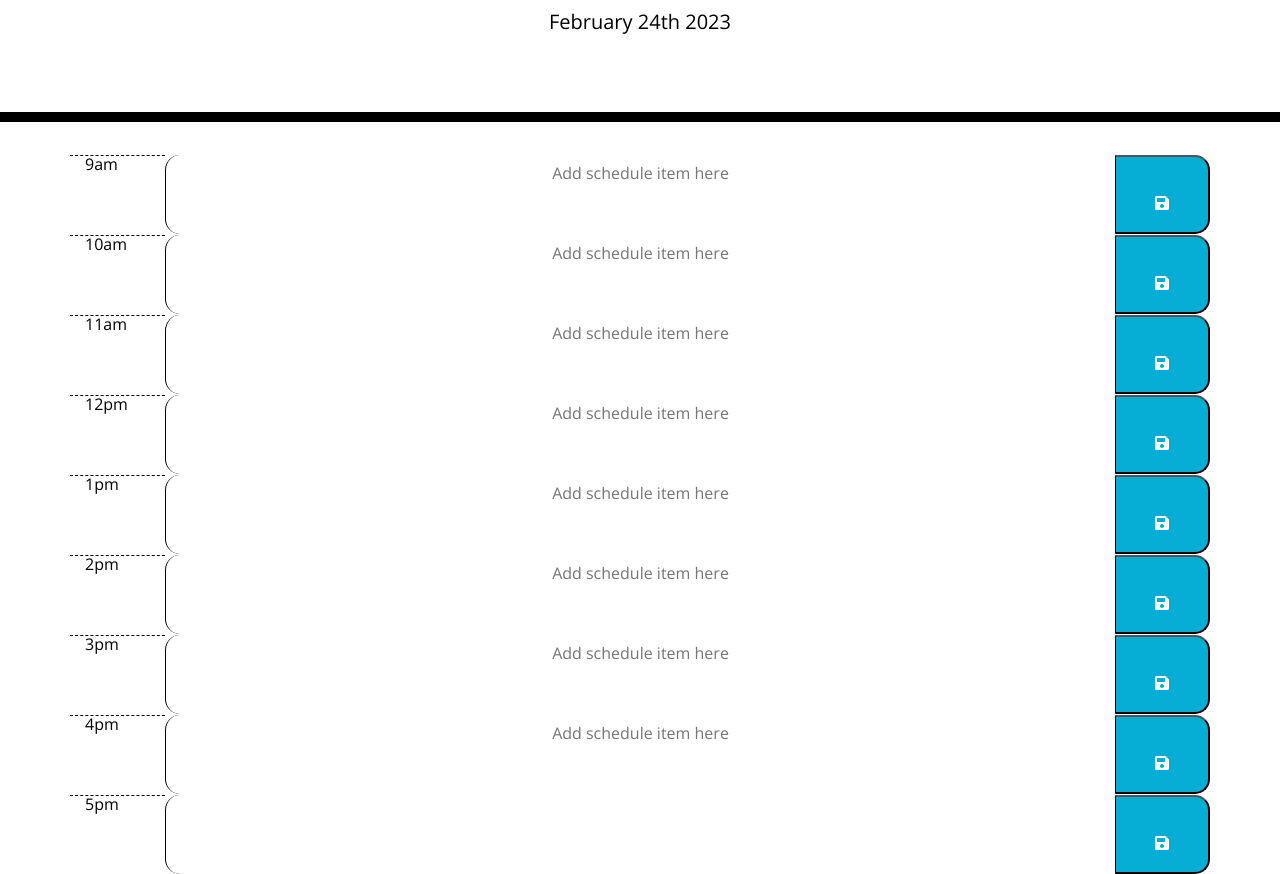
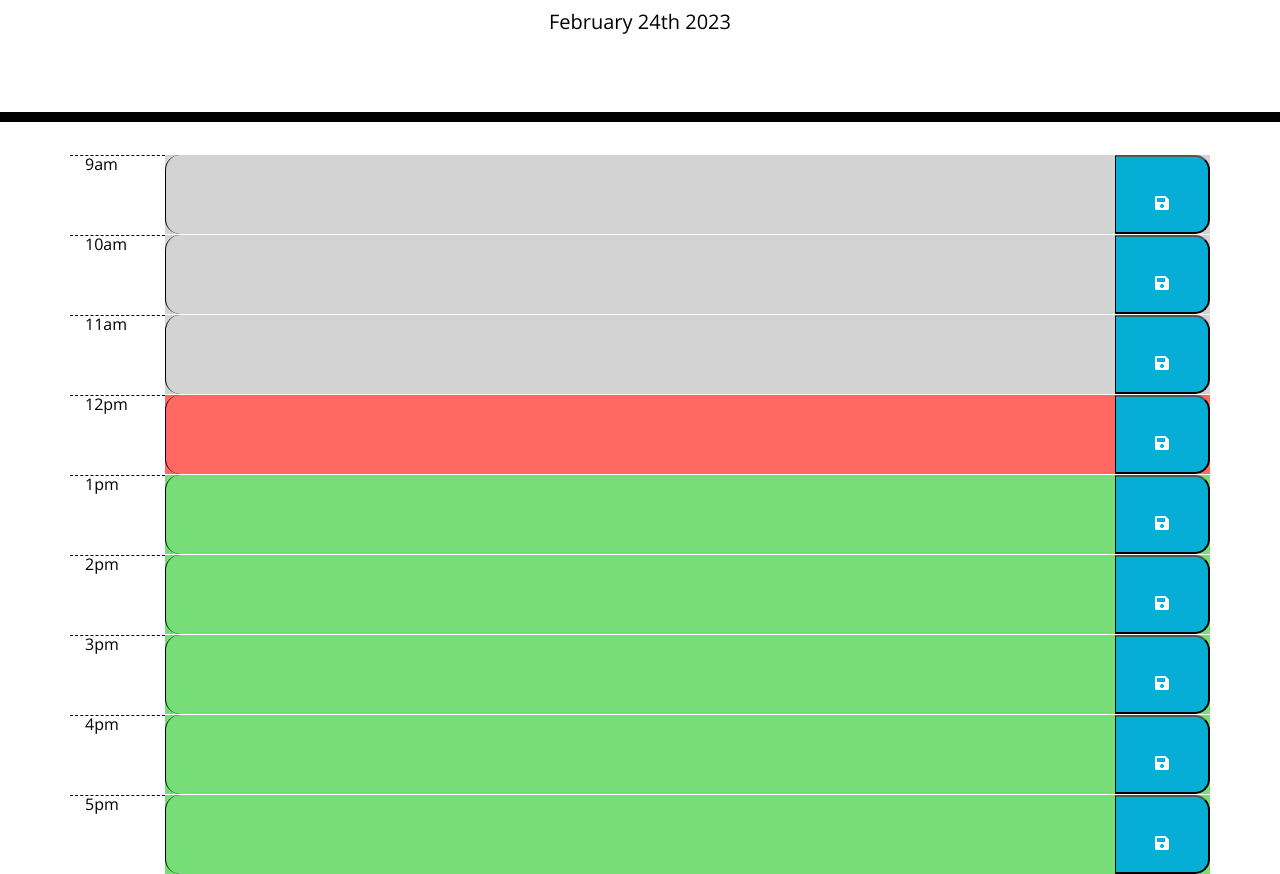
Before and after one commit to KE-Heslop/the-day-is-never-done, a plain HTML site: page index.html in a window 1280 px wide. Shown: the part 182-1056 px from the top of the page. Drawn offline with nearby package versions, Linux system fonts and the light colour scheme.

Commit message:
comparing hour adding colour

```diff
--- a/assets/script.js
+++ b/assets/script.js
@@ -6,5 +6,21 @@
   let displayDate = document.getElementById("currentDay");
   displayDate.innerHTML = Today;
   //get the current hour
-  let theHour = moment().format("HH");
+
 });
+
+  //Compare the time block on grid to actual hour and change class to so colour styling is applied
+  $(".time-div").each(function () {
+    var timeBlock = $(this).attr("id").split("-")[1];
+    let thisHour = moment().format("HH");
+    if (thisHour == timeBlock) {
+      $(this).addClass("present");
+      $(this).children(".description").addClass("white-text");
+    } else if (thisHour < timeBlock) {
+      $(this).removeClass("present");
+      $(this).addClass("future");
+    } else if (thisHour > timeBlock) {
+      $(this).removeClass("future");
+      $(this).addClass("past");
+    }
+  });
--- a/index.html
+++ b/index.html
@@ -32,7 +32,7 @@
       <!-- Timeblocks go here -->
         <div id="hr-09" class="row time-div">
           <div class="col-md-1 hour"><span id="9">9am</span></div>
-          <textarea class="col-md-10 time-block description" placeholder="Add schedule item here"></textarea>
+          <textarea class="col-md-10 time-block description"></textarea>
           <button class="col-md-1 saveBtn" aria-label="save button 9am">
             <i class="fa fa-save"></i>
           </button>
@@ -40,7 +40,7 @@
 
         <div id="hr-09" class="row time-div">
           <div class="col-md-1 hour"><span id="10">10am</span></div>
-          <textarea class="col-md-10 time-block description" placeholder="Add schedule item here"></textarea>
+          <textarea class="col-md-10 time-block description"></textarea>
           <button class="col-md-1 saveBtn" aria-label="save button 9am">
             <i class="fa fa-save"></i>
           </button>
@@ -48,7 +48,7 @@
 
         <div id="hr-11" class="row time-div">
           <div class="col-md-1 hour"><span id="11">11am</span></div>
-          <textarea class="col-md-10 time-block description" placeholder="Add schedule item here"></textarea>
+          <textarea class="col-md-10 time-block description"></textarea>
           <button class="col-md-1 saveBtn" aria-label="save button 11am">
             <i class="fa fa-save"></i>
           </button>
@@ -56,7 +56,7 @@
 
         <div id="hr-12" class="row time-div">
           <div class="col-md-1 hour"><span id="12">12pm</span></div>
-          <textarea class="col-md-10 time-block description" placeholder="Add schedule item here"></textarea>
+          <textarea class="col-md-10 time-block description"></textarea>
           <button class="col-md-1 saveBtn" aria-label="save button 12pm">
             <i class="fa fa-save"></i>
           </button>
@@ -64,7 +64,7 @@
 
         <div id="hr-13" class="row time-div">
           <div class="col-md-1 hour"><span id="13">1pm</span></div>
-          <textarea class="col-md-10 time-block description" placeholder="Add schedule item here"></textarea>
+          <textarea class="col-md-10 time-block description"></textarea>
           <button class="col-md-1 saveBtn" aria-label="save button 1pm">
             <i class="fa fa-save"></i>
           </button>
@@ -72,7 +72,7 @@
 
         <div id="hr-14" class="row time-div">
           <div class="col-md-1 hour"><span id="14">2pm</span></div>
-          <textarea class="col-md-10 time-block description" placeholder="Add schedule item here"></textarea>
+          <textarea class="col-md-10 time-block description"></textarea>
           <button class="col-md-1 saveBtn" aria-label="save button 2pm">
             <i class="fa fa-save"></i>
           </button>
@@ -80,7 +80,7 @@
 
         <div id="hr-15" class="row time-div">
           <div class="col-md-1 hour"><span id="15">3pm</span></div>
-          <textarea class="col-md-10 time-block description" placeholder="Add schedule item here"></textarea>
+          <textarea class="col-md-10 time-block description"></textarea>
           <button class="col-md-1 saveBtn" aria-label="save button 3pm">
             <i class="fa fa-save"></i>
           </button>
@@ -88,7 +88,7 @@
 
         <div id="hr-16" class="row time-div">
           <div class="col-md-1 hour n"><span id="16">4pm</span></div>
-          <textarea class="col-md-10 time-block description" placeholder="Add schedule item here"></textarea>
+          <textarea class="col-md-10 time-block description"></textarea>
           <button class="col-md-1 saveBtn" aria-label="save button 4pm">
             <i class="fa fa-save"></i>
           </button>
@@ -96,7 +96,7 @@
 
         <div id="hr-17" class="row time-div">
           <div class="col-md-1 hour"><span id="17">5pm</span></div>
-          <textarea class="col-md-10 time-block description" placeholder=""></textarea>
+          <textarea class="col-md-10 time-block description"></textarea>
           <button class="col-md-1 saveBtn" aria-label="save button 5pm">
             <i class="fa fa-save"></i>
           </button>
```
